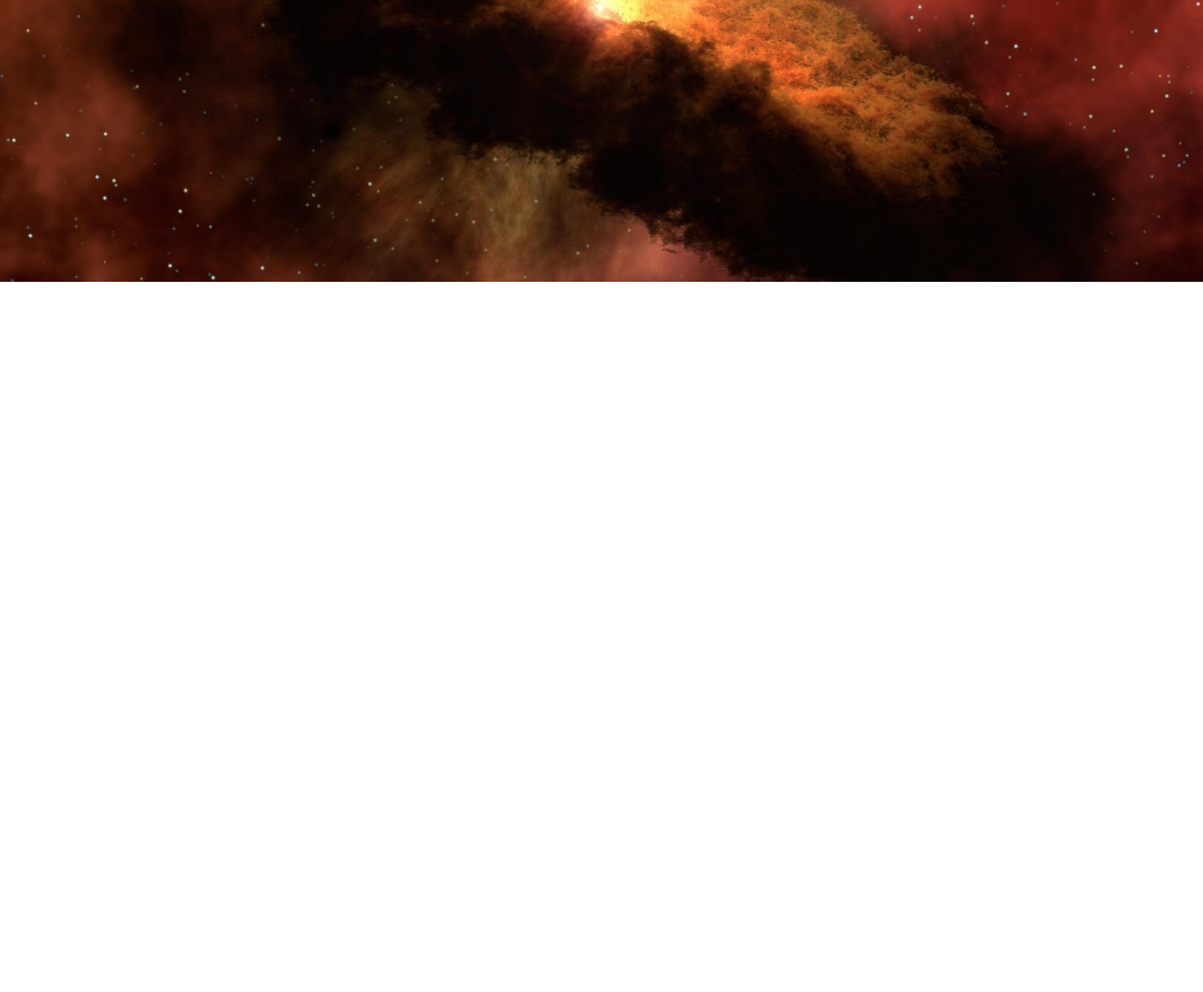
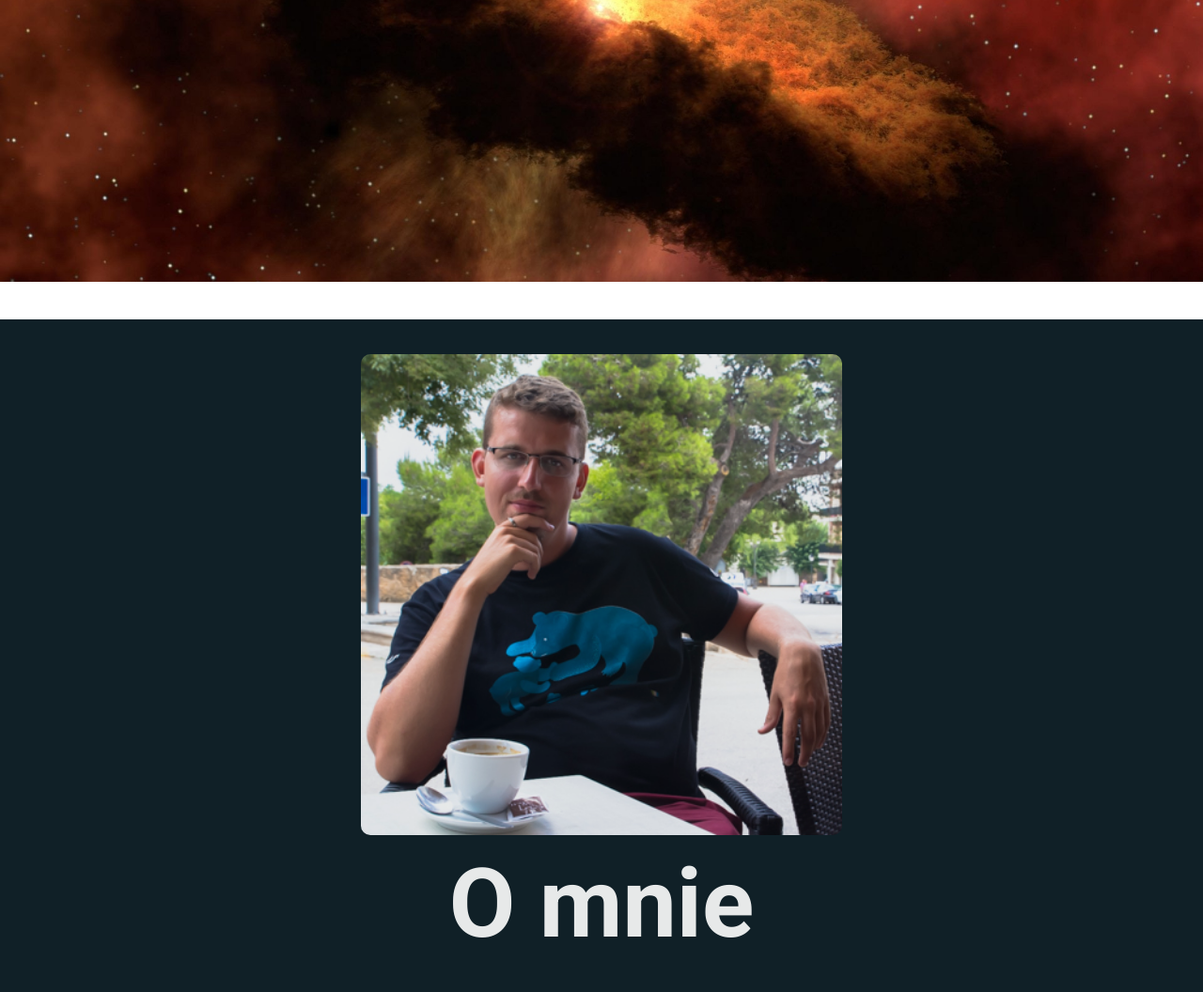
Before and after one commit to MarcinGal/Marcin-Galanty-home-page, a plain HTML site: page index.html in a window 1280 px wide. Shown: the part 604-1660 px from the top of the page at 94% size. Before the commit the page ends 904 px from the top, so only its background shows below. Drawn offline with nearby package versions, Linux system fonts and the light colour scheme.

Commit message:
section-about-me added

```diff
--- a/index.html
+++ b/index.html
@@ -45,7 +45,16 @@ Za trudniejsze zadania (np z Reacta będzie ich więcej). -->
     MarcinGalanty<br>home page
     </h2>
 </section>
-<section class="section-about-me"></section>
+<section class="section-about-me">
+    <div class="section-about-me_text">
+    <h2 class="section-about-me_text_headline">O mnie</h2>
+    <p class="section-about-me_text_content">Witaj. Nazywam się Marcin Galanty i od kilku miesięcy zgłębiam tajniki front-end web developmentu.
+    Zaczynałem swoją przygodę od poznawania podstaw składni html i css. Następnie uczyłem się bardziej zaawansowanych znaczników css. Obecnie pracuję nad udoskonalaniem swojego warsztatu w obsłudze GITa oraz uczę się pracować nad projektem w Scrumie przy pomocy aplikacji jira.
+    Wszystko to odbywa się w ramach bootcampu prowadzonego przez lubelski oddział infoShareAcademy. Masę wiedzy i praktyki otrzymywaną podczas codziennych 8-godzinnych warsztatów trzeba jednak szlifować jeszcze po godzinach w domu.
+    W codziennej systematycznej pracy z zaangażowaniem rzeczy, które wydawały mi się nie do ogarnięcia stają się coraz bardziej oswajane, a ja coraz peeniej i bardziej swojsko czuję się pisząc kod.  </p>
+    </div>
+    <img src="/img/about-me.jpg" alt="Marcin Galanty" class="section-about-me_image">
+</section>
 <section class="section-technology"></section>
 <footer class="footer"></footer>
 
--- a/style.css
+++ b/style.css
@@ -18,7 +18,6 @@ flex-direction: column;
 align-items: center;
 justify-content: space-around;
 list-style-type: none;
-padding:2vh 0;
 height: 33vh;
 }
 
@@ -26,7 +25,7 @@ height: 33vh;
 font-size: 8vw;
 color:#f5d394;
 margin-right: 5vw;
-transition: 0.2s;
+transition: 0.3s;
 }
 
 .navigation_menu_item:visited{
@@ -70,8 +69,44 @@ transition: 0.2s;
 }
 
 .section-about-me{
+display: flex;
+flex-direction: column-reverse;
+align-items: center;;
+justify-content: space-between;
+padding: 3vh 0;
+background-color: #102027;
+}
+
+
+
+.section-about-me_text{
+    width: 90%;
+font-family: 'Open Sans', sans-serif;
+}
+
+.section-about-me_text_headline{
+    margin-bottom: 2vh;
+    text-align: center;
+    font-size: 8vw;
+    color: rgba(255, 255, 255, 0.9);
+}
+
+.section-about-me_text_content{
+    text-align: justify;
+    font-size: 6vw;
+    line-height: 140%;
+    color:rgba(255, 255, 255, 0.8);
 
 }
+
+.section-about-me_image{
+    width: 90%;
+    object-fit: contain;
+    border-radius: 10px;
+    margin-bottom: 4vh;
+    opacity: 0.9;
+}
+
 
 .section-technology{
 
@@ -80,3 +115,53 @@ transition: 0.2s;
 .footer{
 
 }
+
+
+
+
+
+
+    @media only screen and (min-width:576px) {
+
+    }
+
+    @media only screen and (min-width:768px) {
+
+.section-about-me{
+    display: flex;
+    justify-content: space-around;
+    margin-top: 5vh;
+    }
+
+
+
+    .section-about-me_text{
+        width: 40%;
+    font-family: 'Open Sans', sans-serif;
+    }
+
+    .section-about-me_text_headline{
+    text-align: center;
+    margin-bottom: 2vh;
+    }
+
+    .section-about-me_text_content{
+        text-align: justify;
+
+    }
+
+    .section-about-me_image{
+        width: 40%;
+        object-fit: contain;
+        border-radius: 10px;
+        margin: 1vw 0;
+    }
+    }
+
+    @media only screen and (min-width: 992px) {
+
+    }
+
+    @media only screen and (min-width: 1200px){
+
+    }
```
